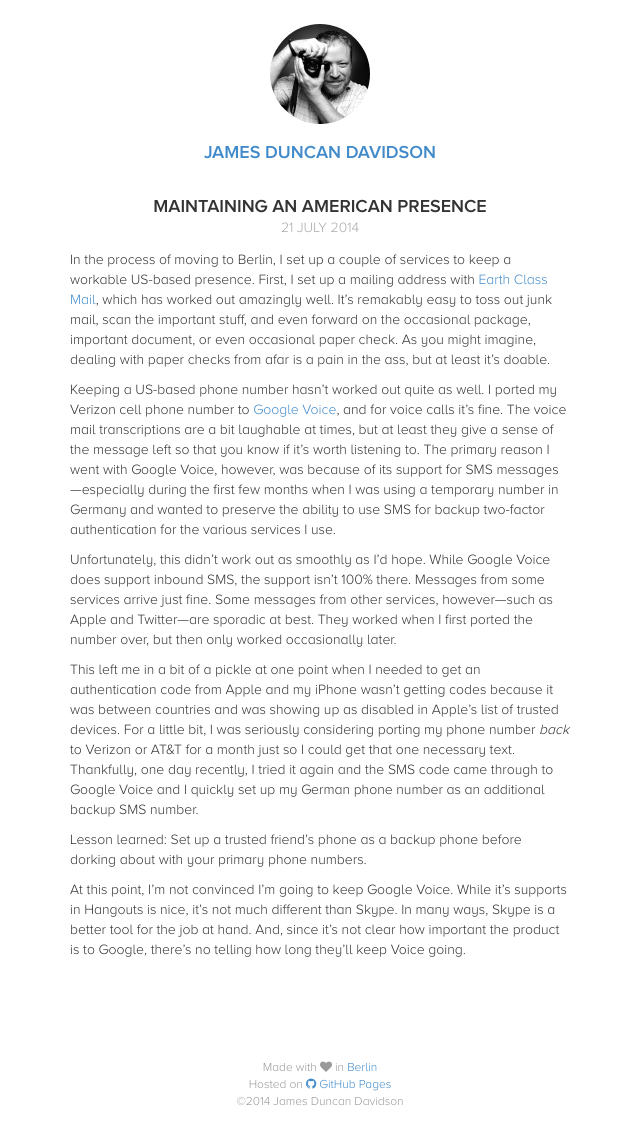
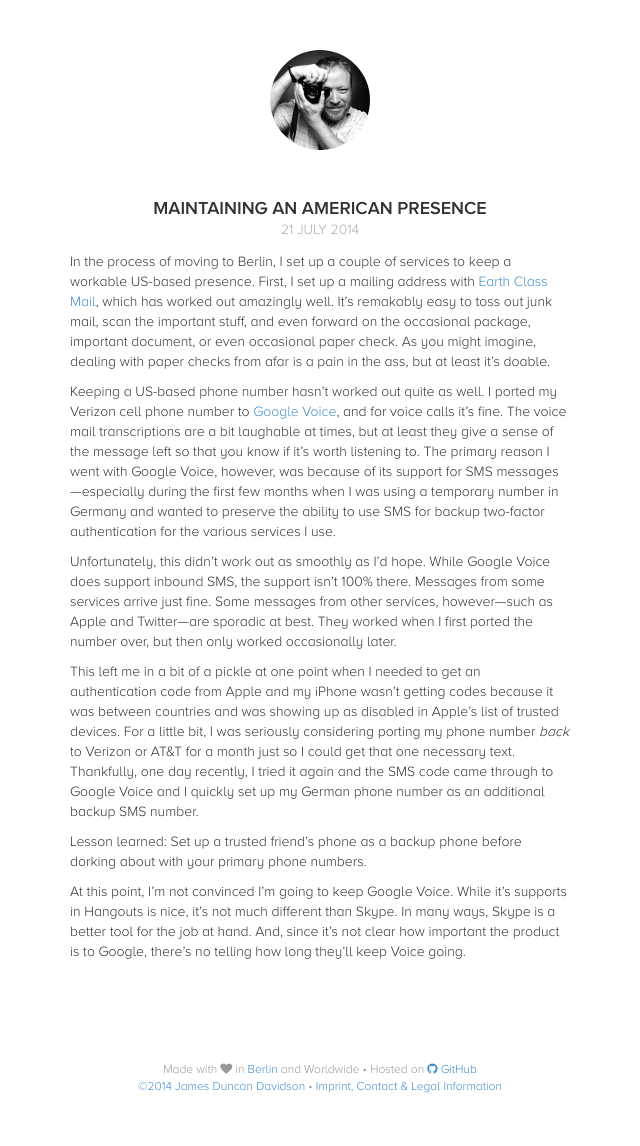
Before and after one commit to lonbaker/jdd.io, a Jekyll site: the page built from _posts/2014-07-21-american-presence.md, in a window 1280 px wide. Shown: the whole page, without its empty margins (320-960 px from the left). Built offline with Jekyll 4.4.1, drawn with Linux system fonts in a browser that asks for light colours; nearby versions of some CDN libraries.

Commit message:
Hacking tomfollery

```diff
--- a/_includes/footer.html
+++ b/_includes/footer.html
@@ -1,7 +1,7 @@
 <footer>
   <p>
-    Made with <i class="fa fa-heart"></i> in <a href="http://www.berlin.de/en/">Berlin</a><br>
-    Hosted on <a href="http://github.com/duncan/duncan.github.io"><i class="fa fa-github"></i> GitHub Pages</a><br>
-    ©2014 James Duncan Davidson
+    Made with <i class="fa fa-heart"></i> in <a href="http://www.berlin.de/en/">Berlin</a> and Worldwide •
+    Hosted on <a href="http://github.com/duncan/duncan.github.io"><i class="fa fa-github"></i> GitHub</a><br>
+    <a href="/copyright">©2014 James Duncan Davidson</a> • <a href="/imprint">Imprint, Contact &amp; Legal Information</a>
   </p>
 </footer>
--- a/_includes/head.html
+++ b/_includes/head.html
@@ -1,9 +1,13 @@
 <meta http-equiv="content-type" content="text/html; charset=utf-8">
+{% if page.title %}
 <title>{{ page.title }} — James Duncan Davidson</title>
+{% else %}
+<title>James Duncan Davidson</title>
+{% endif %}
 <meta name="author" content="{{ page.author }}">
 <meta http-equiv="X-UA-Compatible" content="IE=edge,chrome=1">
 <meta name="viewport" content="width=device-width,initial-scale=1">
-<link rel="stylesheet" href="/css/main.css" type="text/css" media="screen, projection">
+<link rel="stylesheet" href="/style.css" type="text/css" media="screen, projection">
 <!-- HTML5 Shim and Respond.js IE8 support of HTML5 elements and media queries -->
 <!-- WARNING: Respond.js doesn't work if you view the page via file:// -->
 <!--[if lt IE 9]>
--- a/_includes/header.html
+++ b/_includes/header.html
@@ -3,7 +3,7 @@
 
     <div class="logo">
       <a href="/"><img class="portrait img-circle" src="/images/duncan.jpg" width="100" height="100"></a>
-      <h1><a href="/">James Duncan Davidson</a></h1>
+      <!-- <h1><a href="/">James Duncan Davidson</a></h1>-->
     </div>
   </div>
 </header>
```
Also changed, not shown: blog.md (added, +6 -0 lines), copyright.md (added, +8 -0 lines), css/duncan.less (+10 -1 lines), imprint.md (added, +38 -0 lines), style.css, tmp/restart.txt (added), 3 other files.
